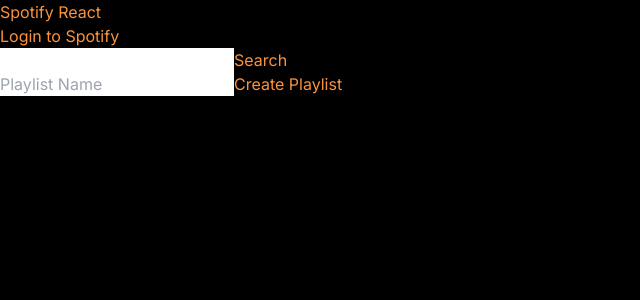
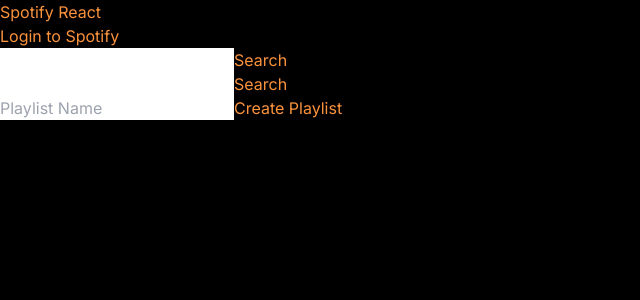
Before and after one commit to Njoe00/Youtube-PlayList-To-Spotify-Converter, a Next.js app: page / in a window 1280 px wide. Shown: the top 300 px of the page, without its empty margins (0-640 px from the left). Built offline with nearby package versions, Linux system fonts and the light colour scheme.

Commit message:
adding merge conflicts

```diff
--- a/src/app/page.tsx
+++ b/src/app/page.tsx
@@ -11,6 +11,7 @@ export default function Home() {
   const SCOPE = "playlist-modify-private playlist-modify-public";
   const [token, setToken] = useState<string | null>("");
   const [searchKey, setSearchKey] = useState("");
+  const [itemSearch, setItemSearch] = useState([]);
   const [artists, setArtists] = useState([]);
   const [userId, setuserId] = useState("");
 
@@ -56,16 +57,6 @@ export default function Home() {
     setArtists(data.artists.items);
   };
 
-  const getUserId = async (e: any) => {
-    e.preventDefault();
-    const { data } = await axios.get("https://api.spotify.com/v1/me", {
-      headers: {
-        Authorization: `Bearer ${token}`,
-      },
-    });
-    setuserId(data.id);
-  };
-
   const renderArtists = () => {
     return artists.map((artist) => (
       <div key={artist.id}>
@@ -75,6 +66,36 @@ export default function Home() {
           <div>No Image</div>
         )}
         {artist.name}
+      </div>
+    ));
+  };
+
+  const searchItems = async (e: any) => {
+    e.preventDefault();
+    const { data } = await axios.get("https://api.spotify.com/v1/search", {
+      headers: {
+        Authorization: `Bearer ${token}`,
+      },
+      params: {
+        q: searchKey,
+        type: "track",
+      },
+    });
+    setItemSearch(data.tracks.items);
+  };
+
+  const renderTracks = () => {
+    return itemSearch.map((data, id) => (
+      <div className="text-orange-600 text-lg" key={id}>
+        {data ? (
+          <>
+            <img alt="" width={"25%"} src={data.album.images[0].url} />
+            {data.name}
+            {console.log("hello")}
+          </>
+        ) : (
+          <div> "No Songs Available"</div>
+        )}
       </div>
     ));
   };
@@ -99,6 +120,11 @@ export default function Home() {
           <button type={"submit"}>Search</button>
         </form>
         {renderArtists()}
+        <form onSubmit={searchItems}>
+          <input type="text" onChange={(e) => setSearchKey(e.target.value)} />
+          <button type={"submit"}>Search</button>
+        </form>
+        {renderTracks()}
       </div>
       <Playlist token={token} />
     </main>
```
